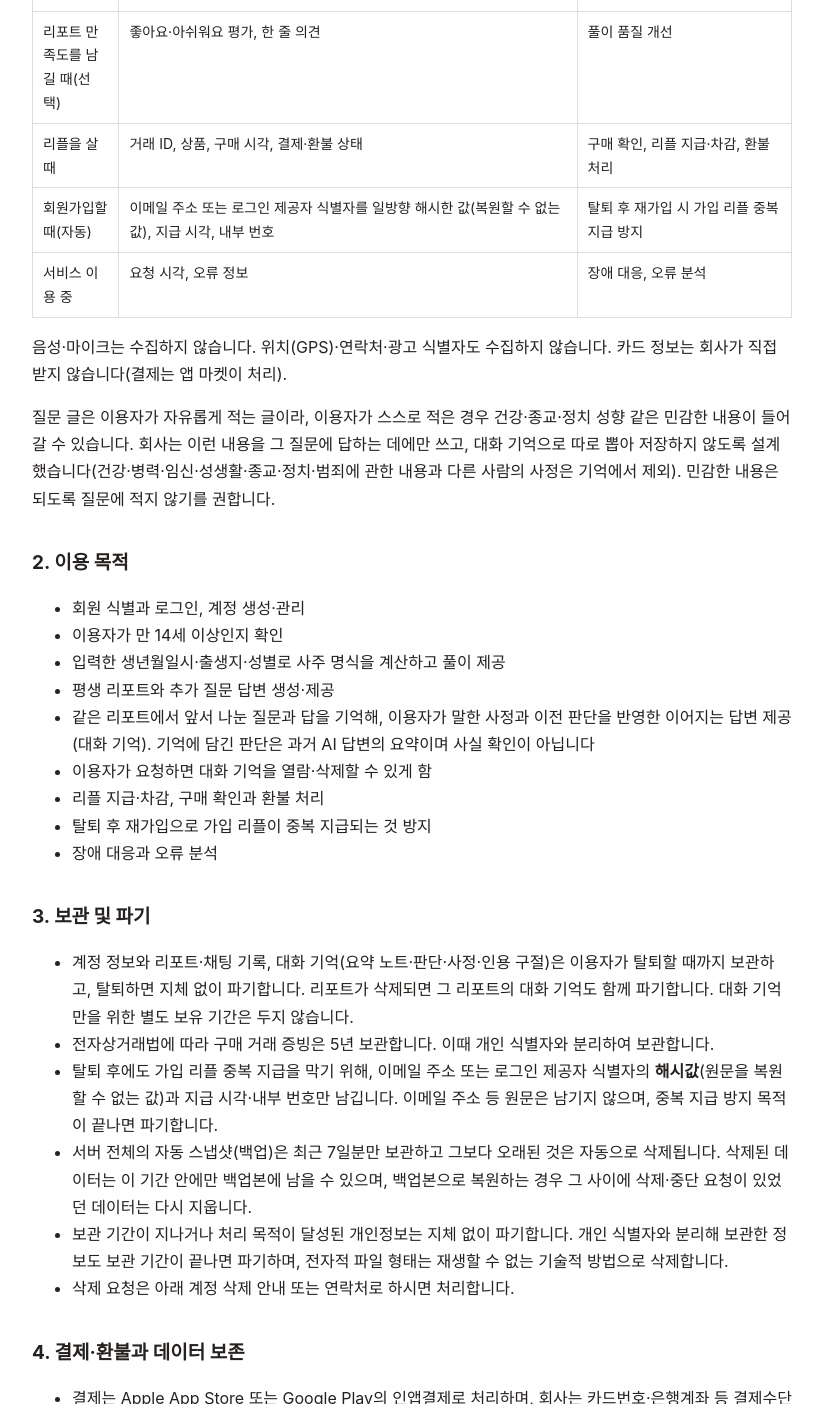
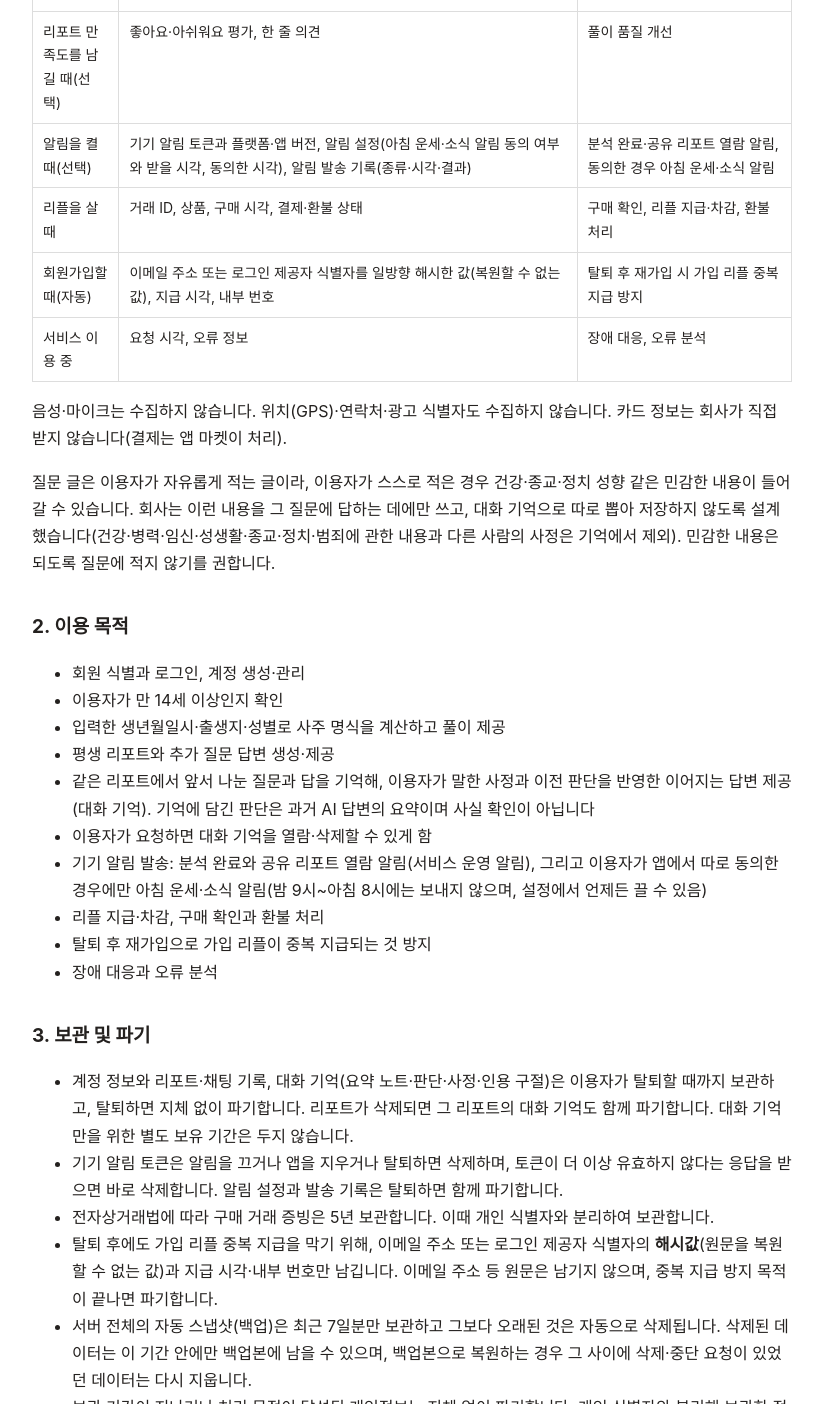
Before and after one commit to PBJ-2/sajuripple-legal, a plain HTML site: page index.html in a window 1280 px wide. Shown: the part 1020-2424 px from the top of the page, without its empty margins (228-1051 px from the left). Drawn offline with Linux system fonts and the light colour scheme.

Commit message:
처리방침에 기기 알림(토큰·알림 설정·발송 기록) 항목·목적·파기를 더한다
푸시 1단계(분석 완료·공유 열람 운영 알림, 동의 시 아침 운세·소식)에 맞춘다. 소식 알림은 별도 동의·야간 금지·끄기 안내.

Co-Authored-By: Claude Fable 5.1 <noreply@anthropic.com>

```diff
--- a/index.html
+++ b/index.html
@@ -42,6 +42,7 @@
     <tr><td>추가 질문에 답할 때(대화 기억)</td><td>같은 리포트에서 앞서 나눈 질문 글과 답변, 그 답변에서 뽑은 판단(연도·시기 포함), 이용자가 질문에서 자기 자신에 대해 직접 말한 사정(예: 하는 일, 이사 계획), 이를 요약한 노트, 각 항목이 원문에서 인용한 짧은 구절, 기억 정리에 쓴 토큰 수·단계·시각</td><td>앞서 나눈 대화를 기억해 이어지는 답변 생성</td></tr>
     <tr><td>리포트를 공유할 때</td><td>공유 링크 정보(링크 코드, 만든 시각·만료일·멈춘 시각, 웹 열람 횟수), 링크로 리포트를 연 이용자 계정과 연 시각</td><td>공유 리포트 제공, 공유 멈춤·만료 처리, 공유한 이용자에게 읽은 사람 수 안내(누가 열었는지는 알리지 않음)</td></tr>
     <tr><td>리포트 만족도를 남길 때(선택)</td><td>좋아요·아쉬워요 평가, 한 줄 의견</td><td>풀이 품질 개선</td></tr>
+    <tr><td>알림을 켤 때(선택)</td><td>기기 알림 토큰과 플랫폼·앱 버전, 알림 설정(아침 운세·소식 알림 동의 여부와 받을 시각, 동의한 시각), 알림 발송 기록(종류·시각·결과)</td><td>분석 완료·공유 리포트 열람 알림, 동의한 경우 아침 운세·소식 알림</td></tr>
     <tr><td>리플을 살 때</td><td>거래 ID, 상품, 구매 시각, 결제·환불 상태</td><td>구매 확인, 리플 지급·차감, 환불 처리</td></tr>
     <tr><td>회원가입할 때(자동)</td><td>이메일 주소 또는 로그인 제공자 식별자를 일방향 해시한 값(복원할 수 없는 값), 지급 시각, 내부 번호</td><td>탈퇴 후 재가입 시 가입 리플 중복 지급 방지</td></tr>
     <tr><td>서비스 이용 중</td><td>요청 시각, 오류 정보</td><td>장애 대응, 오류 분석</td></tr>
@@ -57,6 +58,7 @@
     <li>평생 리포트와 추가 질문 답변 생성·제공</li>
     <li>같은 리포트에서 앞서 나눈 질문과 답을 기억해, 이용자가 말한 사정과 이전 판단을 반영한 이어지는 답변 제공(대화 기억). 기억에 담긴 판단은 과거 AI 답변의 요약이며 사실 확인이 아닙니다</li>
     <li>이용자가 요청하면 대화 기억을 열람·삭제할 수 있게 함</li>
+    <li>기기 알림 발송: 분석 완료와 공유 리포트 열람 알림(서비스 운영 알림), 그리고 이용자가 앱에서 따로 동의한 경우에만 아침 운세·소식 알림(밤 9시~아침 8시에는 보내지 않으며, 설정에서 언제든 끌 수 있음)</li>
     <li>리플 지급·차감, 구매 확인과 환불 처리</li>
     <li>탈퇴 후 재가입으로 가입 리플이 중복 지급되는 것 방지</li>
     <li>장애 대응과 오류 분석</li>
@@ -65,6 +67,7 @@
   <h2>3. 보관 및 파기</h2>
   <ul>
     <li>계정 정보와 리포트·채팅 기록, 대화 기억(요약 노트·판단·사정·인용 구절)은 이용자가 탈퇴할 때까지 보관하고, 탈퇴하면 지체 없이 파기합니다. 리포트가 삭제되면 그 리포트의 대화 기억도 함께 파기합니다. 대화 기억만을 위한 별도 보유 기간은 두지 않습니다.</li>
+    <li>기기 알림 토큰은 알림을 끄거나 앱을 지우거나 탈퇴하면 삭제하며, 토큰이 더 이상 유효하지 않다는 응답을 받으면 바로 삭제합니다. 알림 설정과 발송 기록은 탈퇴하면 함께 파기합니다.</li>
     <li>전자상거래법에 따라 구매 거래 증빙은 5년 보관합니다. 이때 개인 식별자와 분리하여 보관합니다.</li>
     <li>탈퇴 후에도 가입 리플 중복 지급을 막기 위해, 이메일 주소 또는 로그인 제공자 식별자의 <b>해시값</b>(원문을 복원할 수 없는 값)과 지급 시각·내부 번호만 남깁니다. 이메일 주소 등 원문은 남기지 않으며, 중복 지급 방지 목적이 끝나면 파기합니다.</li>
     <li>서버 전체의 자동 스냅샷(백업)은 최근 7일분만 보관하고 그보다 오래된 것은 자동으로 삭제됩니다. 삭제된 데이터는 이 기간 안에만 백업본에 남을 수 있으며, 백업본으로 복원하는 경우 그 사이에 삭제·중단 요청이 있었던 데이터는 다시 지웁니다.</li>
```
